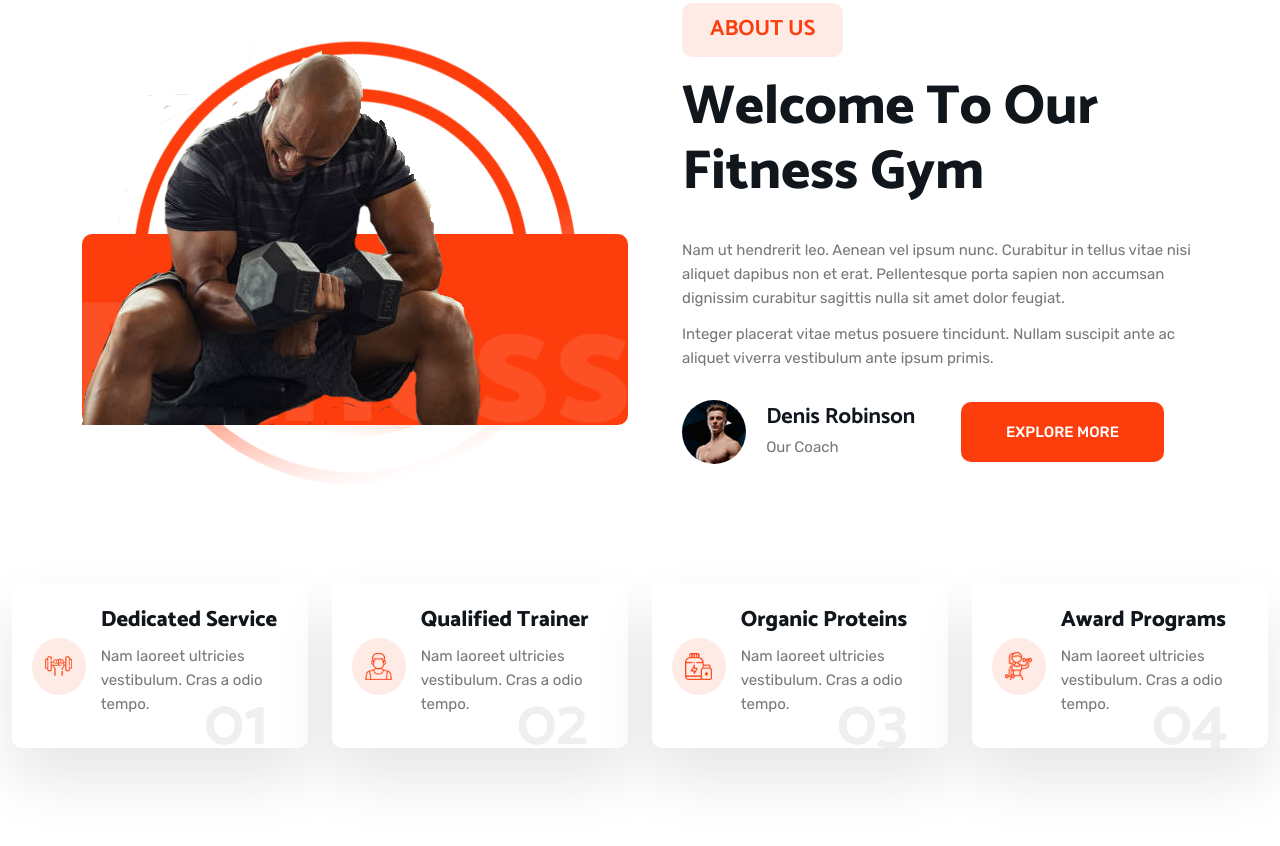
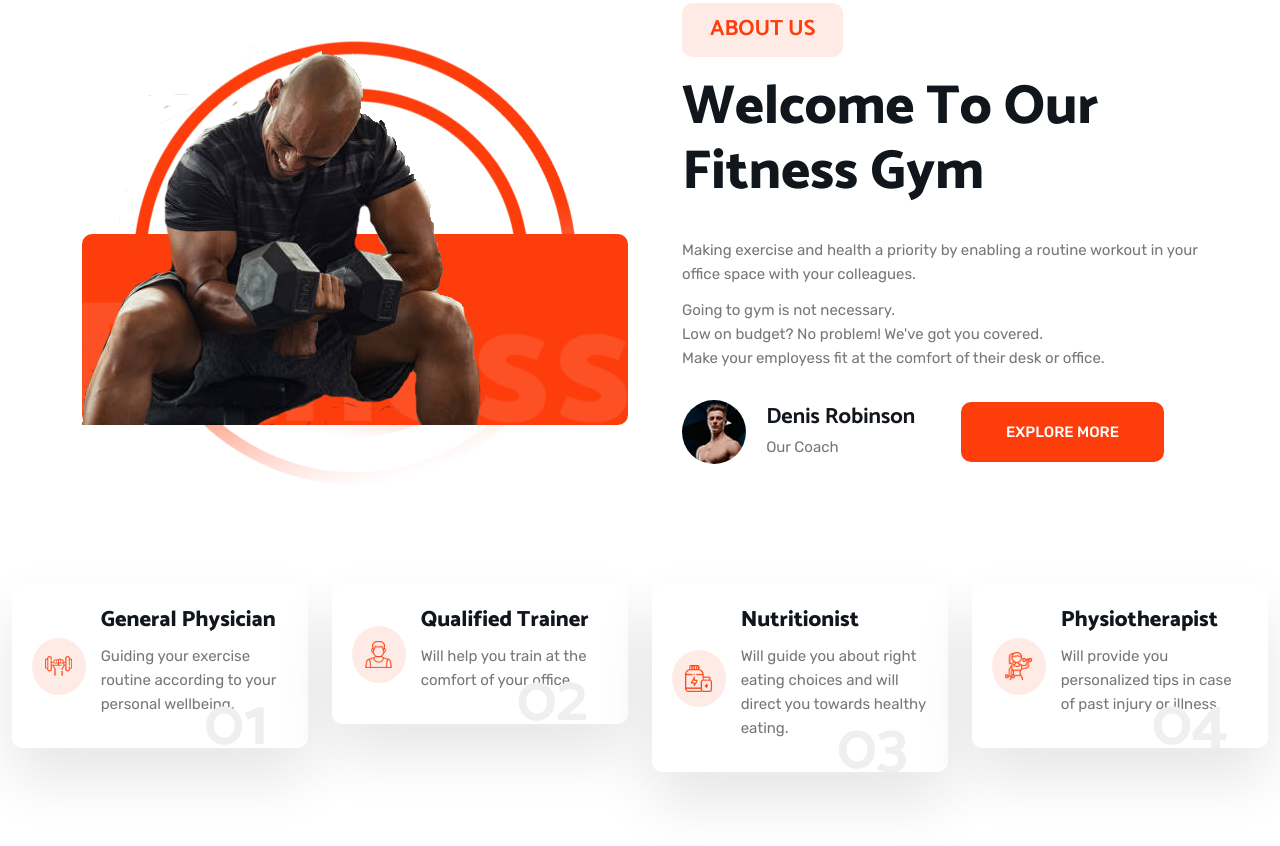
Before and after one commit to unknown-P/unknown-P.github.io, a plain HTML site: page about-us.html in a window 1280 px wide. Shown: the part 632-1478 px from the top of the page. Drawn offline with Linux system fonts and the light colour scheme.

Commit message:
Add files via upload

```diff
--- a/about-us.html
+++ b/about-us.html
@@ -194,8 +194,8 @@
                             </div>
                             <h2 class="h2-title">Welcome To Our Fitness Gym</h2>
                         </div>
-                        <p>Nam ut hendrerit leo. Aenean vel ipsum nunc. Curabitur in tellus vitae nisi aliquet dapibus non et erat. Pellentesque porta sapien non accumsan dignissim curabitur sagittis nulla sit amet dolor feugiat.</p>
-                        <p>Integer placerat vitae metus posuere tincidunt. Nullam suscipit ante ac aliquet viverra vestibulum ante ipsum primis.</p>
+                        <p>Making exercise and health a priority by enabling a routine workout in your office space with your colleagues.</p>
+                        <p>Going to gym is not necessary.<br>Low on budget? No problem! We've got you covered.<br>Make your employess fit at the comfort of their desk or office.</p>
                         <div class="about-text-box">
                             <div class="about-trainer-box">
                                 <div class="about-trainer-img">
@@ -226,8 +226,8 @@
                             <img src="assets/images/feature-1.png" alt="Icon">
                         </div>
                         <div class="feature-text">
-                            <h3 class="h3-title">Dedicated Service</h3>
-                            <p>Nam laoreet ultricies vestibulum. Cras a odio tempo.</p>
+                             <h3 class="h3-title">General Physician</h3>
+                            <p>Guiding your exercise routine according to  your personal wellbeing.</p>
                         </div>
                     </div>
                 </div>
@@ -239,7 +239,7 @@
                         </div>
                         <div class="feature-text">
                             <h3 class="h3-title">Qualified Trainer</h3>
-                            <p>Nam laoreet ultricies vestibulum. Cras a odio tempo.</p>
+                            <p>Will help you train at the comfort of your office.</p>
                         </div>
                     </div>
                 </div>
@@ -250,8 +250,8 @@
                             <img src="assets/images/feature-3.png" alt="Icon">
                         </div>
                         <div class="feature-text">
-                            <h3 class="h3-title">Organic Proteins</h3>
-                            <p>Nam laoreet ultricies vestibulum. Cras a odio tempo.</p>
+                           <h3 class="h3-title">Nutritionist</h3>
+                            <p>Will guide you about right eating choices and will direct you towards healthy eating.</p>
                         </div>
                     </div>
                 </div>
@@ -262,8 +262,8 @@
                             <img src="assets/images/feature-4.png" alt="Icon">
                         </div>
                         <div class="feature-text">
-                            <h3 class="h3-title">Award Programs</h3>
-                            <p>Nam laoreet ultricies vestibulum. Cras a odio tempo.</p>
+                            <h3 class="h3-title">Physiotherapist</h3>
+                            <p>Will provide you personalized tips in case of past injury or illness.</p>
                         </div>
                     </div>
                 </div>
@@ -745,7 +745,7 @@
                                     <i class="fa fa-map-marker" aria-hidden="true"></i>
                                 </div>
                                 <div class="footer-contact-text">
-                                    <span>1247/Plot No. 39, 15th Phase, Colony, Kukatpally, Hyderabad</span>
+                                    <span>Johar Town near Emporium Mall, LHR 90026, PK</span>
                                 </div>
                             </li>
                             <li>
@@ -754,7 +754,7 @@
                                 </div>
                                 <div class="footer-contact-text">
                                     <span>1800-121-3637</span>
-                                    <span>+91 555 234-8765</span>
+                                    <span>+92 555 234-8765</span>
                                 </div>
                             </li>
                             <li>
@@ -793,7 +793,7 @@
                 <div class="row align-items-center">
                     <div class="col-lg-6 col-md-7">
                         <div class="copyright-text">
-                            <span>Copyright © 2022 <a href="index.html">ShivaayThemes.</a> All rights reserved.</span>
+                            <span>Copyright © 2022 <a href="index.html">.</a> All rights reserved.</span>
                         </div>
                     </div>
                     <div class="col-lg-6 col-md-5">
```
